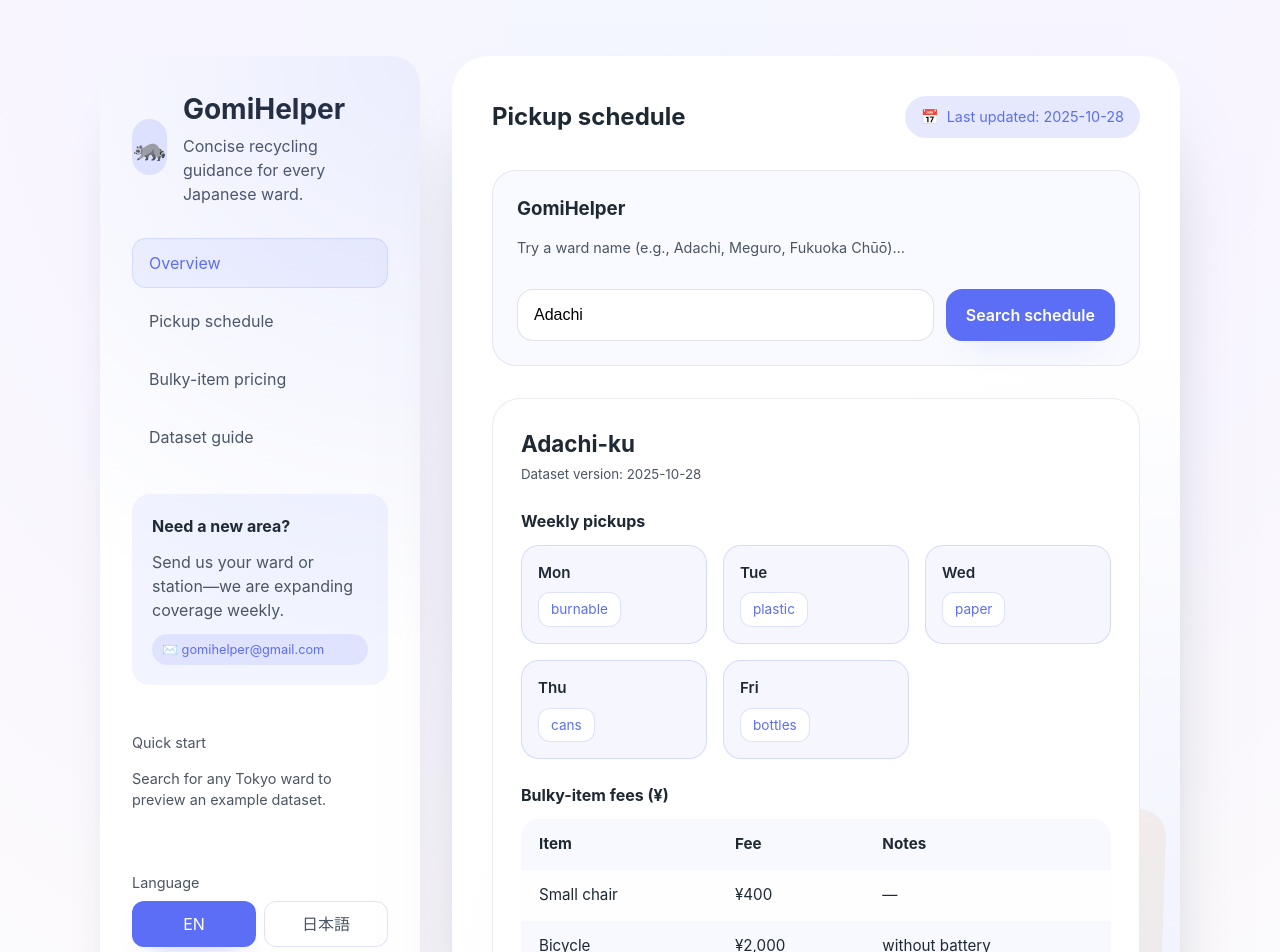
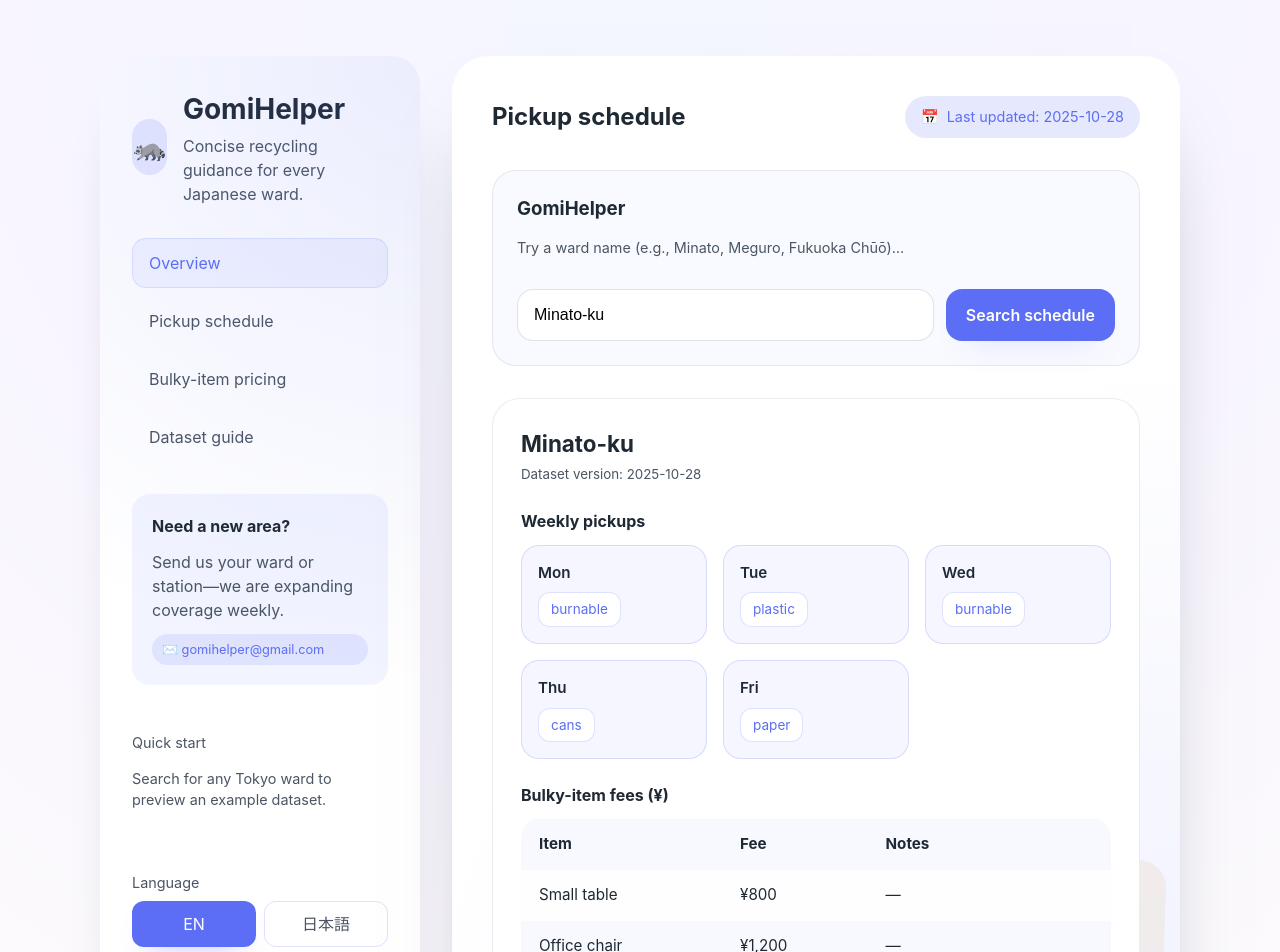
Before and after one commit to omijh/gomihelper, a Next.js app: page / in a window 1280 px wide. Shown: the top 952 px of the page. Built offline with nearby package versions, Linux system fonts and the light colour scheme.

Commit message:
Switch default sample ward to Minato-ku

```diff
--- a/app/page.tsx
+++ b/app/page.tsx
@@ -25,7 +25,7 @@ const STRINGS: Record<Lang, Record<string, string>> = {
     bulkyFees: 'Bulky-item fees (¥)',
     feedback: 'Feedback',
     code: 'Code: MIT · Data: CC BY 4.0',
-    hint: 'Try a ward name (e.g., Adachi, Meguro, Fukuoka Chūō)…',
+    hint: 'Try a ward name (e.g., Minato, Meguro, Fukuoka Chūō)…',
     navOverview: 'Overview',
     navSchedule: 'Pickup schedule',
     navPricing: 'Bulky-item pricing',
@@ -52,7 +52,7 @@ const STRINGS: Record<Lang, Record<string, string>> = {
     bulkyFees: '粗大ごみ料金 (¥)',
     feedback: 'ご意見',
     code: 'コード: MIT · データ: CC BY 4.0',
-    hint: '区名または駅名を入力してください（例：足立区、目黒区、福岡・中央）',
+    hint: '区名または駅名を入力してください（例：港区、目黒区、福岡・中央）',
     navOverview: 'ダッシュボード',
     navSchedule: '収集スケジュール',
     navPricing: '粗大ごみ料金',
@@ -92,7 +92,7 @@ const TYPE_LABELS: Record<Lang, Record<PickupType, string>> = {
 
 export default function Home() {
   const [lang, setLang] = useState<Lang>('en');
-  const [query, setQuery] = useState('Adachi');
+  const [query, setQuery] = useState('Minato-ku');
   const [data, setData] = useState<Schedule | null>(null);
   const [loading, setLoading] = useState(false);
 
@@ -113,7 +113,7 @@ export default function Home() {
   const search = async () => {
     setLoading(true);
     try {
-      const res = await fetch('/data/samples/adachi-ku@2025-10-28.json');
+      const res = await fetch('/data/samples/minato-ku@2025-10-28.json');
       if (!res.ok) throw new Error(`Failed to load data: ${res.status}`);
       const sample = (await res.json()) as Schedule;
       setData(sample);
--- a/public/data/samples/adachi-ku@2025-10-28.json
+++ b/public/data/samples/minato-ku@2025-10-28.json
@@ -1,5 +1,5 @@
 {
-  "ward": "Adachi-ku",
+  "ward": "Minato-ku",
   "version": "2025-10-28",
   "pickups": [
     {
@@ -12,7 +12,7 @@
     },
     {
       "day": "Wed",
-      "type": "paper"
+      "type": "burnable"
     },
     {
       "day": "Thu",
@@ -20,13 +20,17 @@
     },
     {
       "day": "Fri",
-      "type": "bottles"
+      "type": "paper"
     }
   ],
   "bulkyFees": [
     {
-      "item": "Small chair",
-      "feeYen": 400
+      "item": "Small table",
+      "feeYen": 800
+    },
+    {
+      "item": "Office chair",
+      "feeYen": 1200
     },
     {
       "item": "Bicycle",
```
Also changed, not shown: scripts/update-data.ts (+6 -5 lines).
